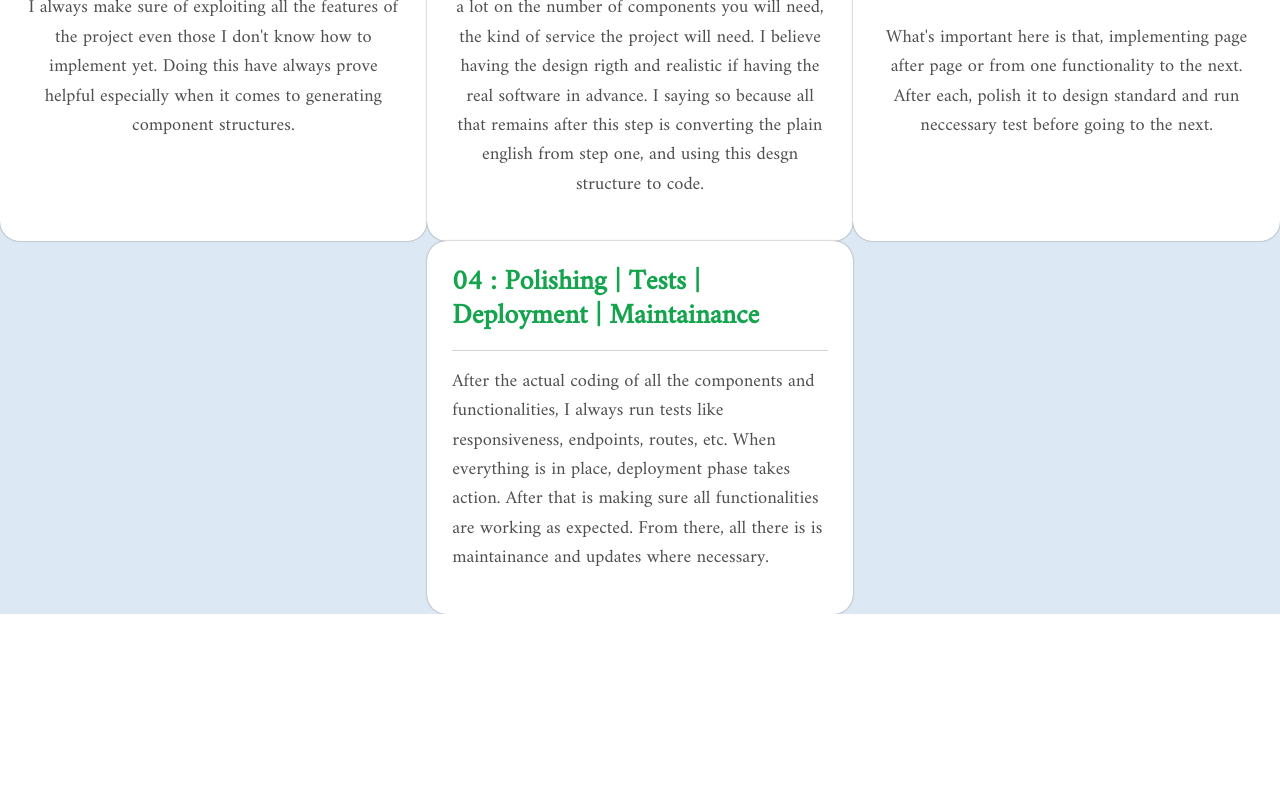
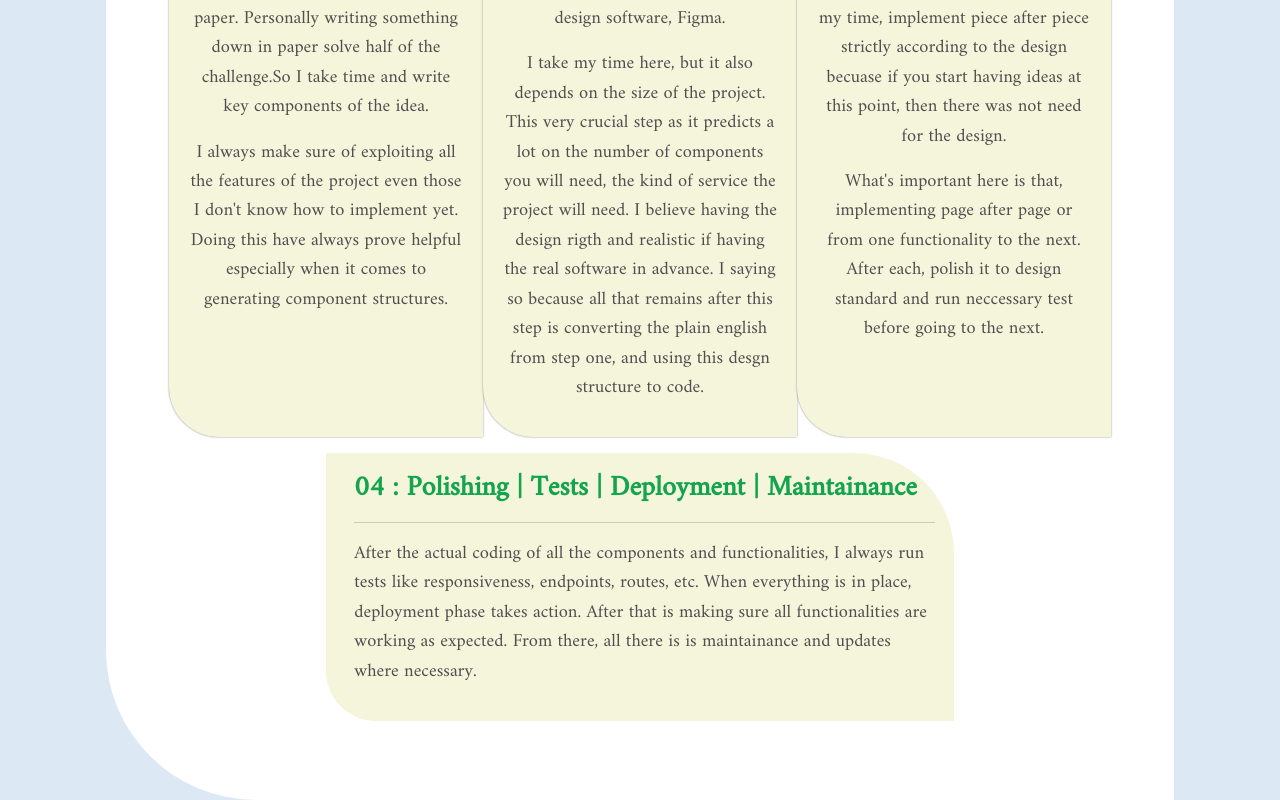
Before and after one commit to Vitalis-Kirui/Portfolio, an Angular app in the folder Portfolio-UI/: page / in a window 1280 px wide. Shown: the part 2464-3264 px from the top of the page. Before the commit the page ends 3078 px from the top, so only its background shows below. Built offline with nearby package versions, Linux system fonts and the light colour scheme; a web font is replaced by a local one.

Commit message:
styling development process

```diff
--- a/Portfolio-UI/src/app/app.component.css
+++ b/Portfolio-UI/src/app/app.component.css
@@ -51,3 +51,22 @@
     border-radius: 150px 0px 150px 0px;
     box-shadow: 0px 0px 10px 0px grey;
 }
+
+/* Development process */
+.development{
+    background-color:white;
+    width: 85%;
+    margin: auto;
+    padding: 5%;
+    border-radius: 0px 150px 0px 150px;
+}
+
+.development .col-md-4, .col-md-8{
+    background-color: beige;
+    border-radius: 0px 100px 0px 50px;
+}
+
+.col-md-8{
+    padding: 2%;
+    padding-left: 3%;
+}
--- a/Portfolio-UI/src/app/app.component.html
+++ b/Portfolio-UI/src/app/app.component.html
@@ -235,7 +235,7 @@
     </div>
 
     <!-- Development process -->
-    <div class="row my-5">
+    <div class="row my-5 development">
 
             <div class="heading text-center">
                 <h1 class="text-success"><strong>My Development Proccess</strong></h1>
@@ -301,7 +301,7 @@
             </div>
 
             <!-- Deployment and Maintainance -->
-            <div class="col-md-4 mx-auto">
+            <div class="col-md-8 mx-auto my-3">
 
                 <h3 class="text-success"><strong>04 : Polishing | Tests | Deployment | Maintainance</strong></h3>
                 <hr>
```
